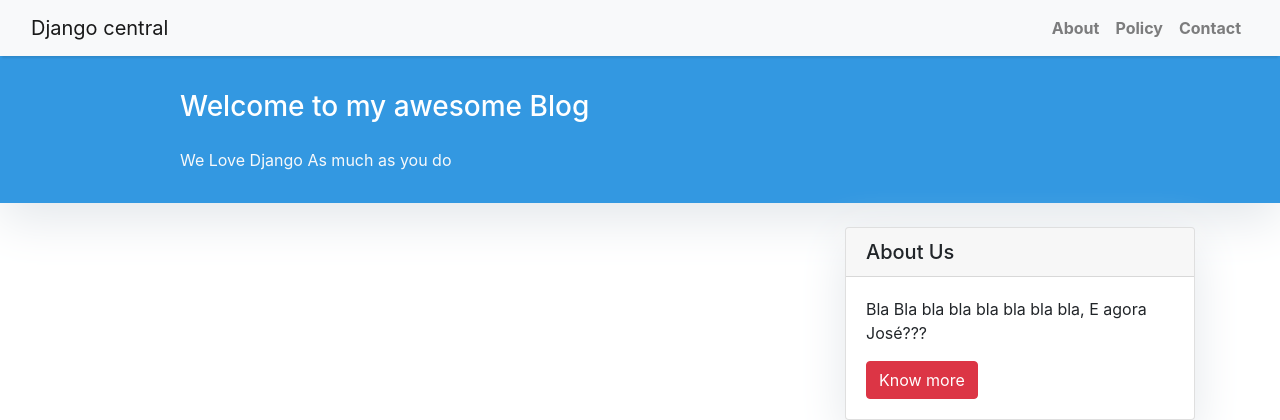
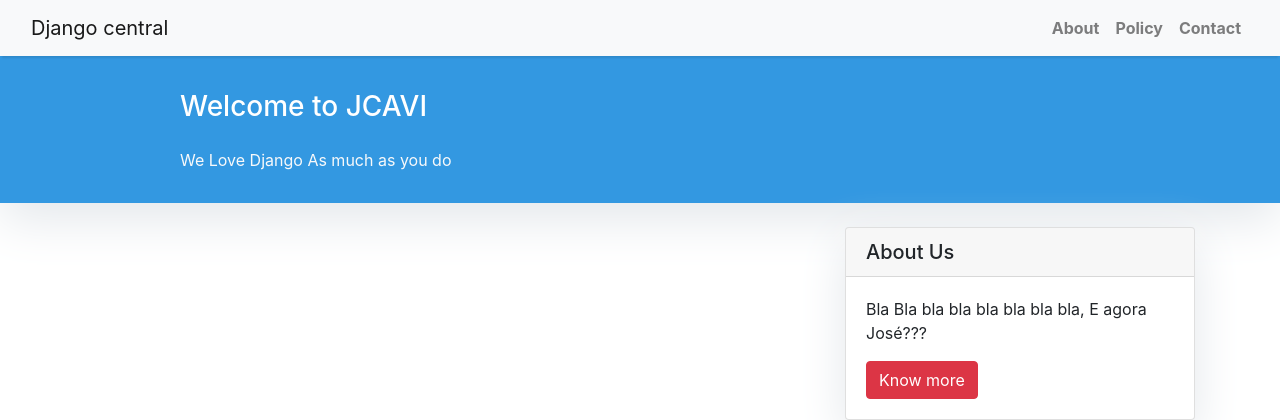
Before and after one commit to nettorobson/django-blog, a Django app: page / in a window 1280 px wide. Shown: the top 420 px of the page. Run offline with Django 3.2, Linux system fonts and the light colour scheme; data comes from the database, SQL or seed files in the repository; some libraries are stand-ins or nearby versions.

Commit message:
Mudei o index

```diff
--- a/templates/index.html
+++ b/templates/index.html
@@ -9,7 +9,7 @@
             <div class="row">
                 <div class=" col-md-8 col-md-10 mx-auto">
                     <div class="site-heading">
-                        <h3 class=" site-heading my-4 mt-3 text-white"> Welcome to my awesome Blog </h3>
+                        <h3 class=" site-heading my-4 mt-3 text-white"> Welcome to JCAVI </h3>
                         <p class="text-light">We Love Django As much as you do &nbsp
                         </p>
                     </div>
```
